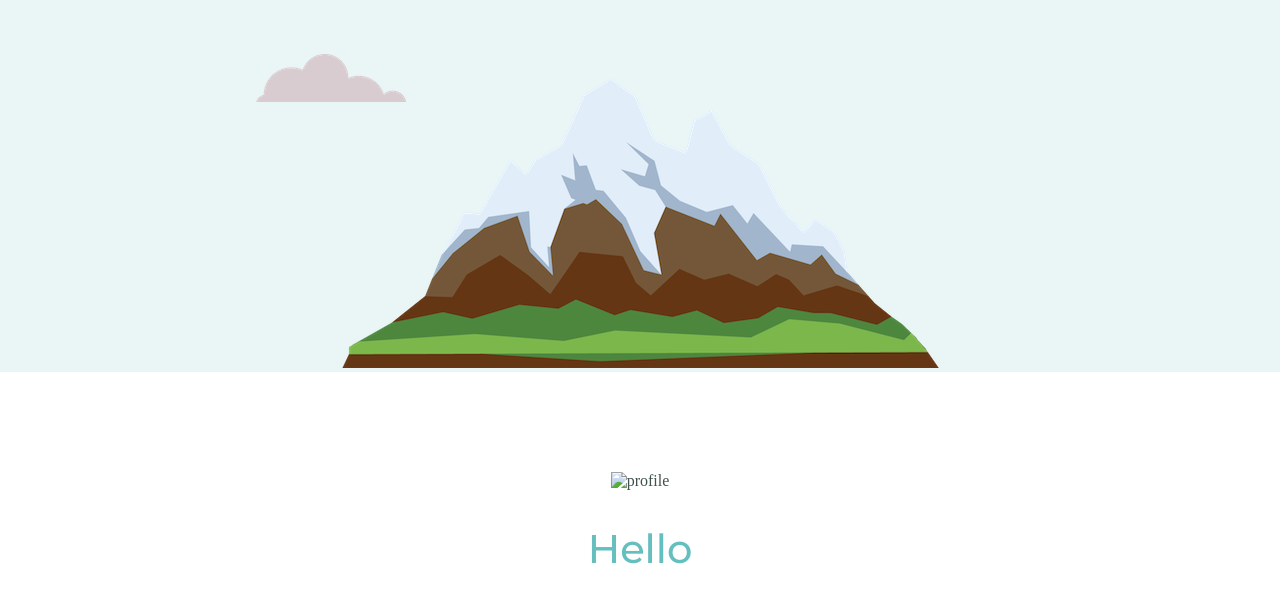
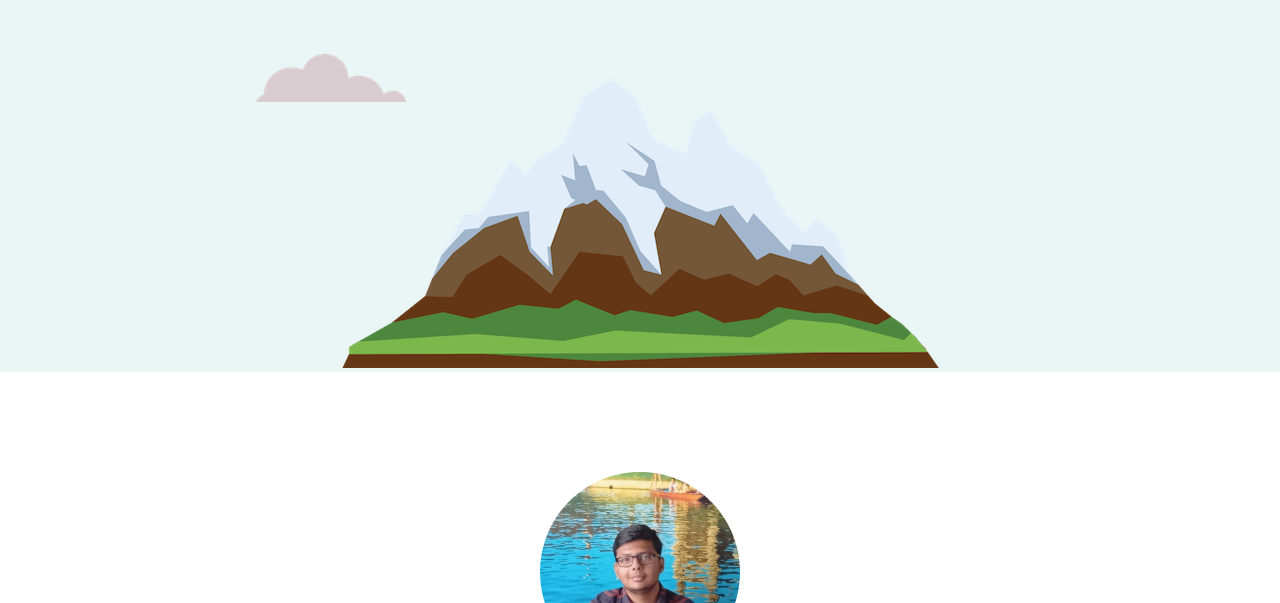
Before and after one commit to aditya452/Projects, a plain HTML site: page CssMySite/index.html in a window 1280 px wide. Shown: the part 346-949 px from the top of the page. Drawn offline with Linux system fonts and the light colour scheme.

Commit message:
updated profile image

```diff
--- a/CssMySite/index.html
+++ b/CssMySite/index.html
@@ -24,7 +24,7 @@
 
     <div class="middle-container">
         <div class="profile">
-            <img width="200" src="C:\Users\adity\OneDrive\Desktop\WebDev\HTML-Personal site\images\circle_image.png"
+            <img width="200" src="images/profile_img.png"
                 alt="profile">
             <h2>Hello</h2>
             <p class="student">I am a first year undergraduate student in Information Technology at Delhi Technological
```
